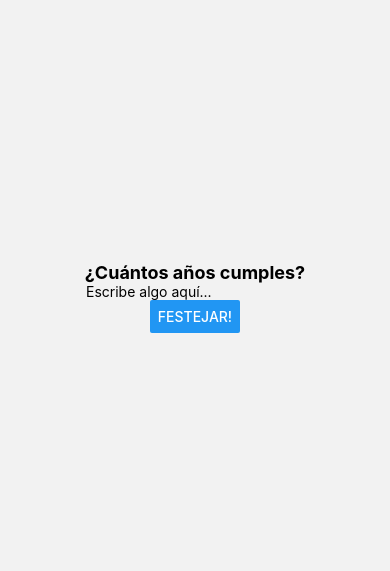
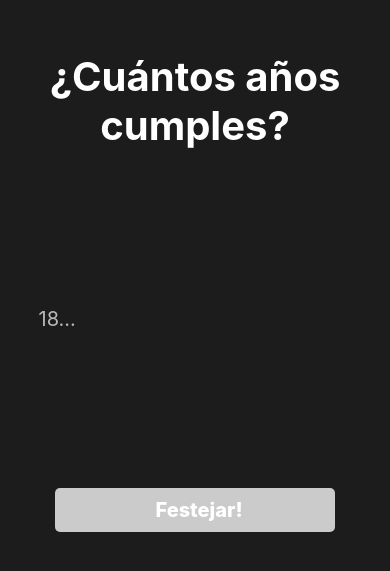
Before and after one commit to Ethan04Munoz/felizCumple, a React Native app: screen /Bienvenida in a window 390 px wide. Shown: the part 125-696 px from the top of the page. Built offline with nearby package versions, Linux system fonts and the light colour scheme.

Commit message:
Estilos en un archivo separado

```diff
--- a/screens/Bienvenida.js
+++ b/screens/Bienvenida.js
@@ -1,51 +1,43 @@
 import React, { useState, useEffect } from 'react';
 import { View, Text, StyleSheet, TouchableOpacity, Linking, Button } from 'react-native';
 import { TextInput } from 'react-native-gesture-handler';
+import { styles } from '../styles/generalStyles';
 
-export default function Bienvenida({navigation}) {
-    const [inputText, setInputText] = useState('');
+export default function Bienvenida({ navigation }) {
+    const [edad, setEdad] = useState('');
 
     function handleButtonPress() {
-        navigation.navigate('FelizCumple', { userText: inputText });
+        navigation.navigate('FelizCumple', { userText: edad });
     };
+
+    function determinateButtonClasses(){
+        if(edad.trim() === ''){
+            console.log('Desabilitado', [styles.button, styles.buttonDisabled])
+            return [styles.button, styles.buttonDisabled];
+        } else {
+            console.log('Habilitado', [styles.button, styles.buttonEnabled])
+            return [styles.button, styles.buttonEnabled];
+        }
+    }
 
     return (
         <View style={styles.container} >
-            <Text style={styles.text}>
+            <Text style={[styles.title, styles.textColor]}>
                 ¿Cuántos años cumples?
             </Text>
             <TextInput
-                placeholder="Escribe algo aquí..."
-                value={inputText}
-                onChangeText={text => setInputText(text)}
+                placeholder="18..."
+                placeholderTextColor={'#b9b9b9'}
+                value={edad}
+                onChangeText={text => setEdad(text)}
+                style={[styles.textColor, styles.input]}
+                keyboardType='numeric'
+                maxLength={3}
             />
-            <Button title='Festejar!' onPress={handleButtonPress}/>
+            <TouchableOpacity style={determinateButtonClasses()} onPress={handleButtonPress} disabled={edad.trim() === ''}>
+                <Text style={[styles.buttonText, styles.textColor]}>Festejar!</Text>
+            </TouchableOpacity>
+
         </View >
     )
 };
-
-const styles = StyleSheet.create({
-    container: {
-        flex: 1,
-        justifyContent: 'center',
-        alignItems: 'center',
-        padding: 20
-    },
-    text: {
-        fontSize: 18,
-        fontWeight: 'bold',
-    },
-    button: {
-        flexDirection: 'row',
-        alignItems: 'center',
-        padding: 10,
-        backgroundColor: '#f0f0f0',
-        borderRadius: 5,
-        marginBottom: 10,
-    },
-    buttonText: {
-        marginLeft: 8,
-        fontSize: 18,
-        color: '#000',
-    },
-});
--- a/screens/FelizCumple.js
+++ b/screens/FelizCumple.js
@@ -1,6 +1,7 @@
 import React, { useState, useEffect } from 'react';
 import { View, Text, StyleSheet, TouchableOpacity, Linking } from 'react-native';
 import { TextInput } from 'react-native-gesture-handler';
+import { styles } from '../styles/generalStyles';
 
 export default function FelizCumple({ route }) {
     const { userText } = route.params;
@@ -13,16 +14,3 @@ export default function FelizCumple({ route }) {
         </View >
     )
 };
-
-const styles = StyleSheet.create({
-    container: {
-        flex: 1,
-        justifyContent: 'center',
-        alignItems: 'center',
-        padding: 20
-    },
-    text: {
-        fontSize: 18,
-        fontWeight: 'bold',
-    },
-});
--- /dev/null
+++ b/styles/generalStyles.js
@@ -0,0 +1,47 @@
+import { StyleSheet } from "react-native";
+
+export const styles = StyleSheet.create({
+    container: {
+        flex: 1,
+        justifyContent: 'space-evenly',
+        alignItems: "center",
+        padding: 20,
+        backgroundColor: '#1c1c1c'
+    },
+    textColor:{
+        color: '#fff'
+    },
+    text: {
+        fontSize: 18,
+        fontWeight: 'bold',
+    },
+    title: {
+        fontSize: 40,
+        fontWeight: "700",
+        textAlign: "center"
+    },
+    button: {
+        flexDirection: 'row',
+        alignItems: 'center',
+        justifyContent: 'center',
+        padding: 10,
+        borderRadius: 5,
+        marginBottom: 10,
+        width: "80%"
+    },
+    buttonDisabled:{
+        backgroundColor: '#cbcbcb',
+    },
+    buttonEnabled:{
+        backgroundColor: '#ff94ef',
+    },
+    buttonText: {
+        marginLeft: 8,
+        fontSize: 20,
+        fontWeight: '800',
+        textAlign: 'center',
+    },
+    input:{
+        fontSize: 20
+    },
+});
```
